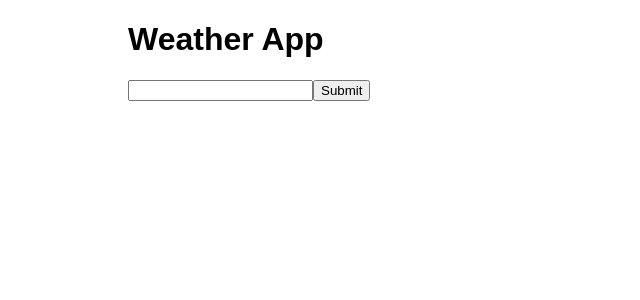
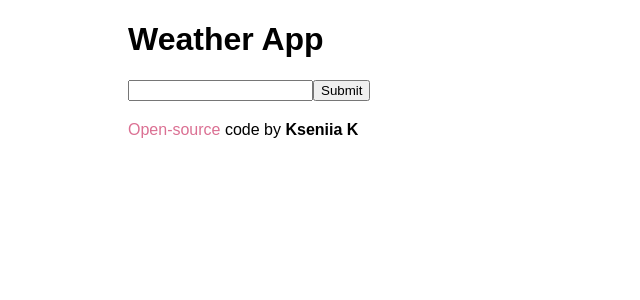
Before and after one commit to kse-kot/weather-app-react, a React (Create React App) app: page / in a window 1280 px wide. Shown: the top 300 px of the page, without its empty margins (0-640 px from the left). Built offline with nearby package versions, Linux system fonts and the light colour scheme.

Commit message:
change page title; add author link to github

```diff
--- a/public/index.html
+++ b/public/index.html
@@ -10,34 +10,10 @@
 			content="Web site created using create-react-app"
 		/>
 		<link rel="apple-touch-icon" href="%PUBLIC_URL%/logo192.png" />
-    <!--
-      manifest.json provides metadata used when your web app is installed on a
-      user's mobile device or desktop. See https://developers.google.com/web/fundamentals/web-app-manifest/
-    -->
 		<link rel="manifest" href="%PUBLIC_URL%/manifest.json" />
-    <!--
-      Notice the use of %PUBLIC_URL% in the tags above.
-      It will be replaced with the URL of the `public` folder during the build.
-      Only files inside the `public` folder can be referenced from the HTML.
-
-      Unlike "/favicon.ico" or "favicon.ico", "%PUBLIC_URL%/favicon.ico" will
-      work correctly both with client-side routing and a non-root public URL.
-      Learn how to configure a non-root public URL by running `npm run build`.
-    -->
-    <title>React App</title>
+		<title>Weather App</title>
 	</head>
 	<body>
-    <noscript>You need to enable JavaScript to run this app.</noscript>
 		<div id="root"></div>
-    <!--
-      This HTML file is a template.
-      If you open it directly in the browser, you will see an empty page.
-
-      You can add webfonts, meta tags, or analytics to this file.
-      The build step will place the bundled scripts into the <body> tag.
-
-      To begin the development, run `npm start` or `yarn start`.
-      To create a production bundle, use `npm run build` or `yarn build`.
-    -->
 	</body>
 </html>
--- a/src/App.css
+++ b/src/App.css
@@ -3,3 +3,12 @@
 	max-width: 80%;
 	margin: 0 auto;
 }
+
+.App .AuthorLink {
+	text-decoration: none;
+	color: palevioletred;
+}
+
+.App .AuthorDiv {
+	margin-top: 20px;
+}
--- a/src/App.js
+++ b/src/App.js
@@ -6,6 +6,16 @@ function App() {
 		<div className="App">
 			<h1>Weather App</h1>
 			<SearchForm />
+			<div className="AuthorDiv">
+				<a
+					className="AuthorLink"
+					href="https://github.com/kse-kot/weather-app-react"
+					target="_blank"
+				>
+					Open-source
+				</a>{' '}
+				code by <strong>Kseniia K</strong>
+			</div>
 		</div>
 	)
 }
```
Lines whose indentation alone changed are shown as unchanged.
